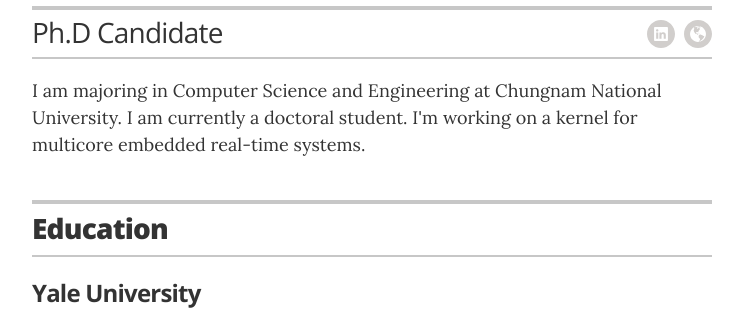
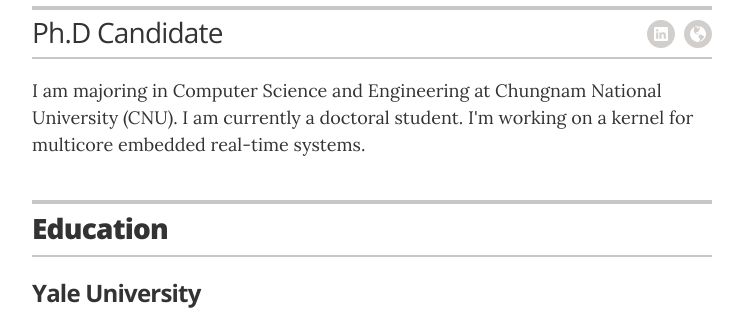
Before and after one commit to sihyeong/sihyeong.github.io, a Jekyll site: the page built from index.html, in a window 1280 px wide and 900 px high. Shown: the part 154-464 px from the top of the window, without its empty margins (268-1011 px from the left). Built offline with Jekyll 4.4.1, drawn with Linux system fonts in a browser that asks for light colours.

Commit message:
Update _config.yml

```diff
--- a/_config.yml
+++ b/_config.yml
@@ -23,7 +23,7 @@
 resume_header_contact_info:     "533, EB5, Chungnam National University, Korea • sihyeong@cnu.ac.kr"
 display_header_contact_info:    "true"
 
-resume_header_intro: "<p>I am majoring in Computer Science and Engineering at Chungnam National University. I am currently a doctoral student. I'm working on a kernel for multicore embedded real-time systems.</p>"
+resume_header_intro: "<p>I am majoring in Computer Science and Engineering at Chungnam National University (CNU). I am currently a doctoral student. I'm working on a kernel for multicore embedded real-time systems.</p>"
 
 # use "yes" to display the email contact button,
 # "no" to display an "I'm not looking for work" message,
```
